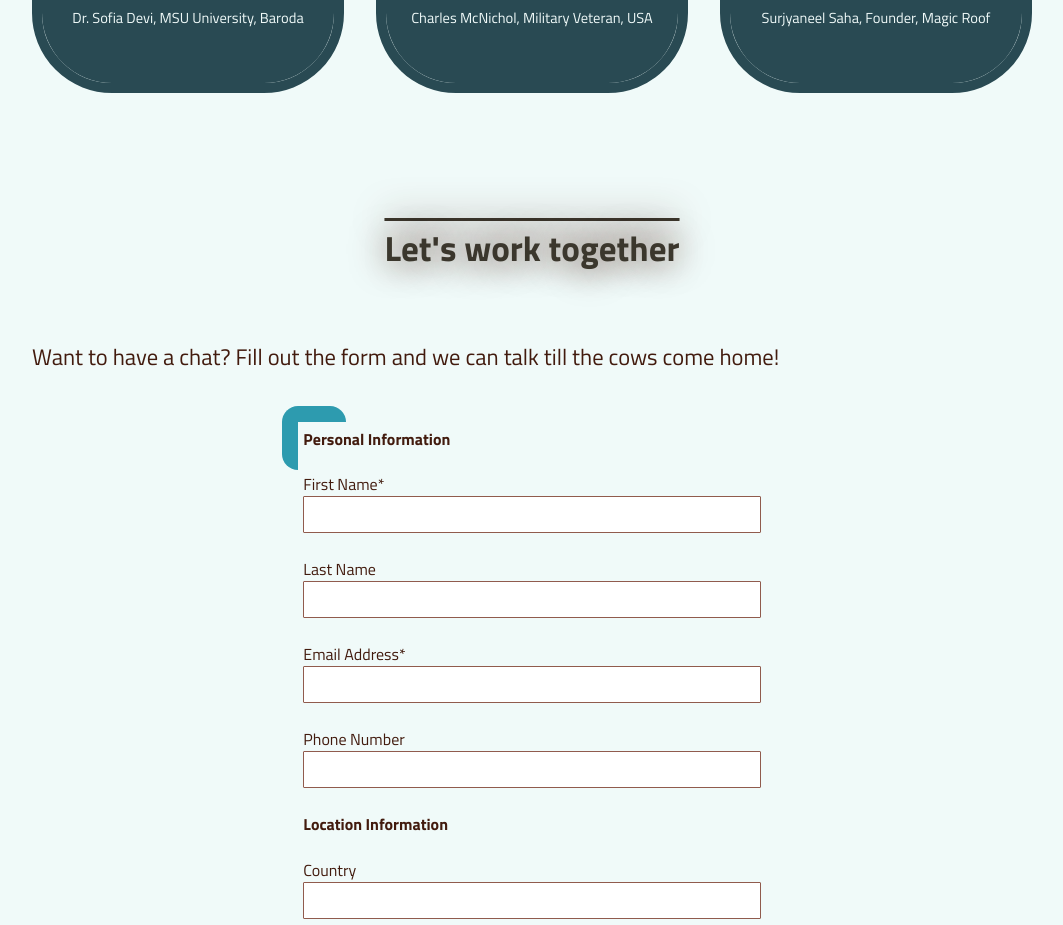
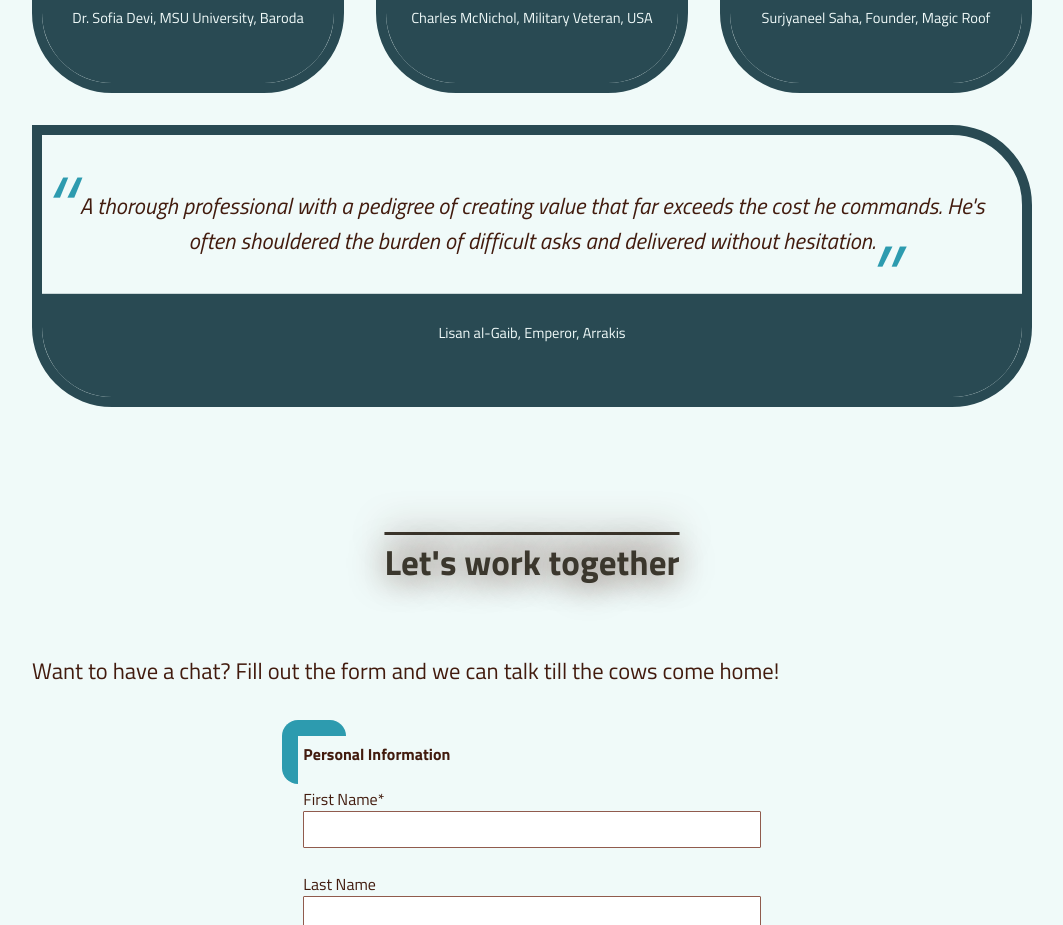
Before and after one commit to schizsoul/lisan-al-gaib, a plain HTML site: page CShubhajit/home.html in a window 1280 px wide. Shown: the part 3640-4565 px from the top of the page, without its empty margins (108-1171 px from the left). Drawn offline with Linux system fonts and the light colour scheme.

Commit message:
Update home.html

```diff
--- a/CShubhajit/home.html
+++ b/CShubhajit/home.html
@@ -83,6 +83,10 @@
                 <blockquote>I love the way Shubhajit thinks because that's the most striking features of his. For the last 3 years, I know him and he is continuously improving his skills.</blockquote>
                 <p>Surjyaneel Saha, Founder, Magic Roof</p>
             </div>
+            <div class="reviewitem">
+                <blockquote>A thorough professional with a pedigree of creating value that far exceeds the cost he commands. He's often shouldered the burden of difficult asks and delivered without hesitation.</blockquote>
+                <p>Lisan al-Gaib, Emperor, Arrakis</p>
+            </div>
         </div>
     </div>
     <div class="section" id="Contact">
```
